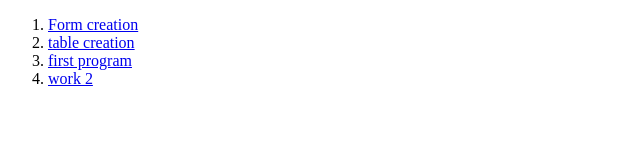
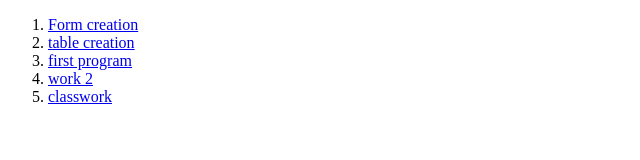
Before and after one commit to Manish8951/Manish8951.github.io, a plain HTML site: page HTML.work/index.html in a window 1280 px wide. Shown: the full height of the page, 0-640 px from the left. Drawn offline with Linux system fonts and the light colour scheme.

Commit message:
update class work

```diff
--- a/HTML.work/index.html
+++ b/HTML.work/index.html
@@ -20,6 +20,10 @@
                 <a href="work2.html">work 2</a>
             </li>
 
+            <li>
+                <a href="classwork.html">classwork</a>
+            </li>
+
 
         </ol>
     </body>
```
Also changed, not shown: HTML.work/12340.jpg (renamed from HTML.work/css/12340.jpg), HTML.work/classwork.css (renamed from HTML.work/css/classwork.css), HTML.work/classwork.html (renamed from HTML.work/css/classwork.html), HTML.work/css/Money-Heist-Professor-Wallpapers.jpg (deleted), HTML.work/css/Money-Heist-full-team-with-professor-hd-wallpaper.jpg (deleted), HTML.work/demo.css (renamed from HTML.work/css/demo.css), HTML.work/demo.css.html (renamed from HTML.work/css/demo.css.html), HTML.work/moneyhesit.html (renamed from HTML.work/css/moneyhesit.html), HTML.work/pratice.css (renamed from HTML.work/css/pratice.css), HTML.work/professor.html (renamed from HTML.work/css/professor.html), HTML.work/wallpaperflare.com_wallpaper (2).jpg (renamed from HTML.work/css/wallpaperflare.com_wallpaper (2).jpg), 2 other files.
